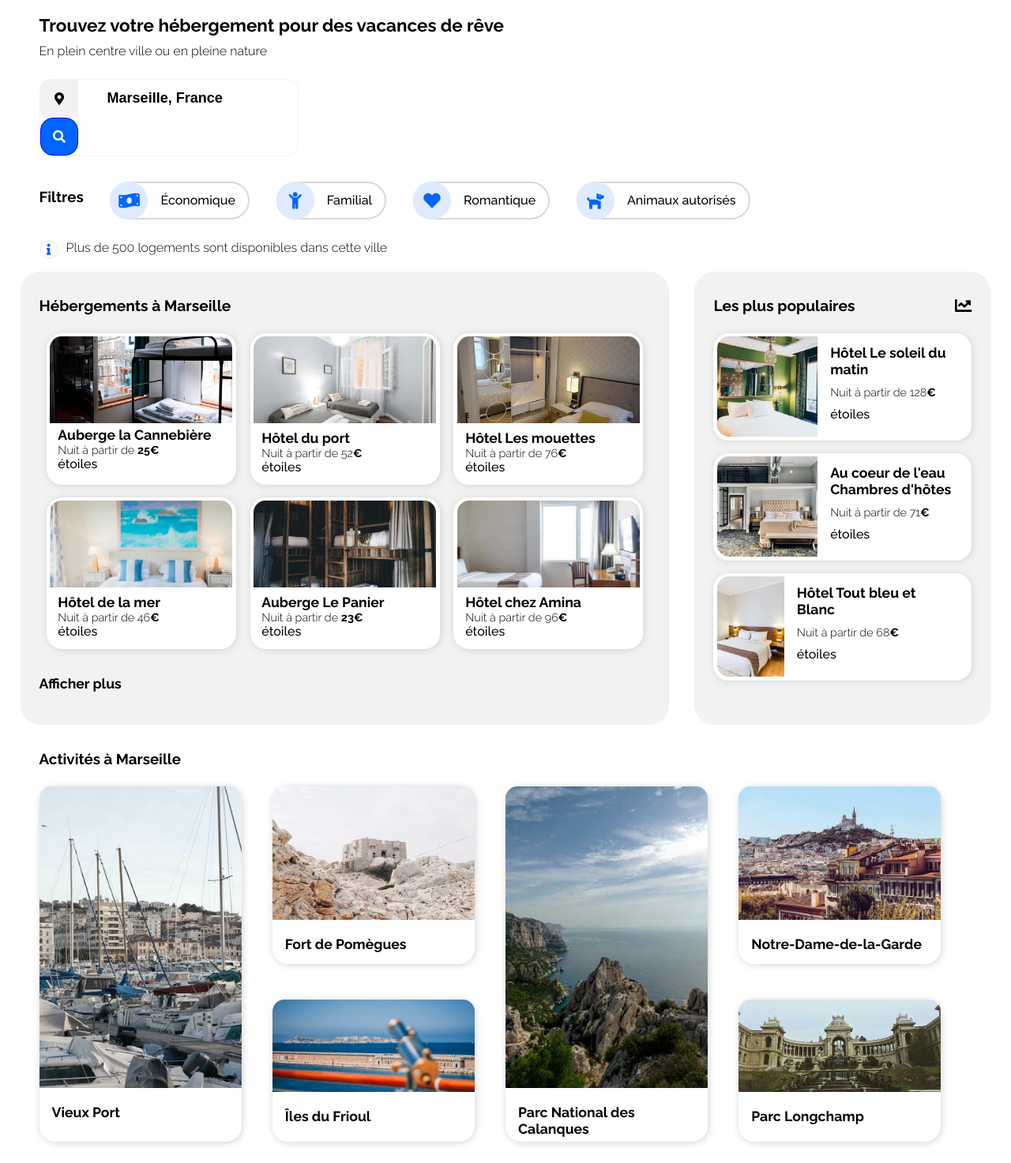
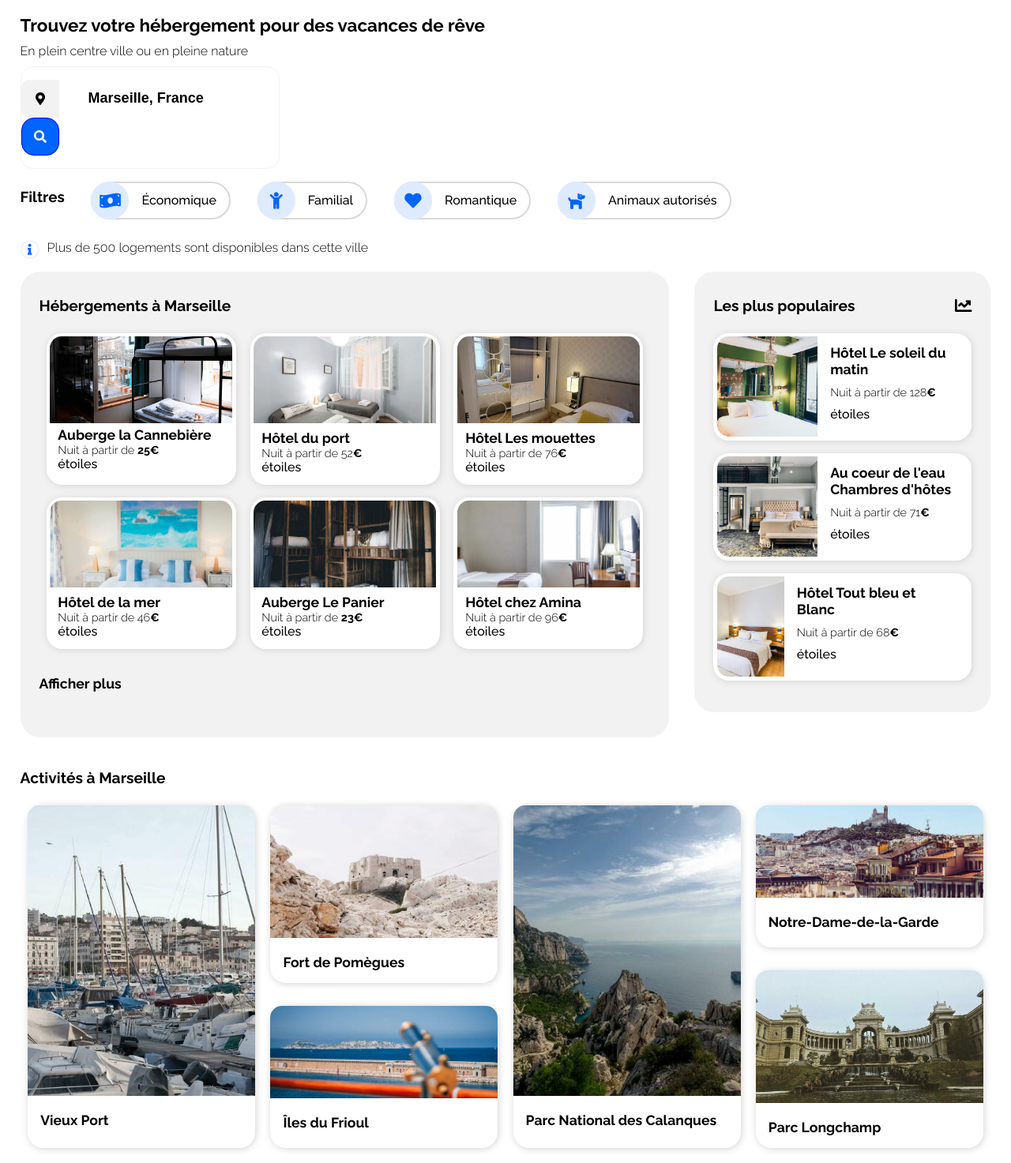
Before and after one commit to jbouheli/JocelinBouhelier_2_21052021, a plain HTML site: page index.html in a window 1280 px wide. Shown: the part 72-1545 px from the top of the page at 79% size. Drawn offline with Linux system fonts and the light colour scheme.

Commit message:
correction responsive

```diff
--- a/index.html
+++ b/index.html
@@ -33,6 +33,7 @@
                     </div>
                 </div>
                 <!-- Info header + barre de recherche -->
+                <div class="padding-bloc">
                     <div class="flex-wrap flex-around-column">
                         <div class="description">
                             <h1>Trouvez votre hébergement pour des vacances de rêve</h1>
@@ -79,6 +80,7 @@
                             </div>
                         </div>
                         <p class="text-info-bulle">Plus de 500 logements sont disponibles dans cette ville</p>
+                    </div>
                 </div>
             </header>
             <section>
@@ -184,7 +186,7 @@
                     <div class="bloc-act">
                         <div>
                             <div class="flex-between margin-titre">
-                                <h3>Activités à Marseille</h3>
+                                <h1>Activités à Marseille</h1>
                             </div>
                             <div class="bloc-card-act">
                                     <div class="column-act">
@@ -194,6 +196,8 @@
                                             <p class="text-gras">Vieux Port</p>
                                         </div>
                                     </div>
+                                    </div>
+                                    <div class="column-act">
                                         <div class="card-act cardAct2">
                                             <img class="img-act" src="Projet2-Reservia/images/activites/4_small/paul-hermann-QFTrLdQIRhI-unsplash.jpg" alt="img" />
                                             <div class="card-details-act">
@@ -214,13 +218,15 @@
                                             <p class="text-gras">Parc National des Calanques</p>
                                         </div>
                                     </div>
-                                    <div class="card-act cardAct2">
+                                    </div>
+                                    <div class="column-act">
+                                        <div class="card-act cardAct3">
                                             <img class="img-act" src="Projet2-Reservia/images/activites/4_small/florian-wehde-xW9e8gdotxI-unsplash.jpg" alt="img" />
                                             <div class="card-details-act">
                                                 <p class="text-gras">Notre-Dame-de-la-Garde</p>
                                             </div>
                                         </div>
-                                    <div class="card-act cardAct3">
+                                        <div class="card-act cardAct2">
                                             <img class="img-act" src="Projet2-Reservia/images/activites/4_small/lena-paulin-wH2-EJoDcV0-unsplash.jpg" alt="img" />
                                             <div class="card-details-act">
                                                 <p class="text-gras">Parc Longchamp</p>
--- a/styles.css
+++ b/styles.css
@@ -190,8 +190,13 @@ header {
 
 /* barre de recherche */
 
+.padding-bloc {
+    padding-left: 1.5em;
+    padding-right: 1.5em;
+}
+
 .description {
-    padding: 1em 1.5em 0 1.5em;
+    padding-top: 1em;
 }
 
 .description > p {
@@ -209,7 +214,8 @@ header {
 .search-bar {
     width: 20.5em;
     height: auto;
-    margin: 1em 1.5em;
+    padding-top: 1em;
+    padding-bottom: 1em;
     border: 1px solid #f2f2f2;
     border-radius: 1em;
 }
@@ -246,7 +252,8 @@ header {
 
 .filters {
     height: auto;
-    margin: 1em 1.5em;
+    padding-top: 1em;
+    padding-bottom: 1em;
 }
 
 .title-filters {
@@ -291,7 +298,6 @@ header {
 
 .info-bulle {
     display: flex;
-    padding-left: 1.5em;
     font-weight: 300;
 }
 
@@ -404,19 +410,22 @@ header {
 .bloc-card-act {
     display: flex;
     flex-flow: row wrap;
+    justify-content: space-around;
 }
 
 .card-act {
     width: 20.5em;
     height: 12em;
+    margin-bottom: 1em;
     background-color: white;
     border-radius: 20px;
     box-shadow: 1px 1px 10px rgb(211, 211, 211);
 }
 
 .column-act {
+    width: auto;
+    height: auto;
     justify-content: space-around;
-    margin-bottom: 1em;
 }
 
 .img-act {
@@ -452,6 +461,10 @@ header {
         padding-left: 2%;
         padding-right: 2%;
     }
+    .padding-bloc {
+        padding-left: 0;
+        padding-right: 0;
+    }
     .nav {
         order: 0;
         width: auto;
@@ -460,6 +473,7 @@ header {
     .signin {
         order: 1;
         margin-left: 1em;
+        padding: 0;
     }
     .item-lien {
         border-bottom: none;
@@ -474,6 +488,7 @@ header {
     }
     .conteneur-logo {
         width: auto;
+        padding: 0;
     }
     .filters {
         align-items: center;
@@ -486,36 +501,40 @@ header {
         flex-wrap: wrap;
         justify-content: space-between;
     }
-    .bloc-pop {
-        width: 375px;
-        border-radius: 25px;
-        order: 1;
-    }
     .bloc-heb {
         width: 100%;
         padding: 1.5em;
-        margin-right: 2em;
         flex: 2;
         justify-content: space-around;
         background-color: #f2f2f2;
         border-radius: 25px;
     }
+    .bloc-pop {
+        border-radius: 25px;
+        margin-bottom: 2em;
+    }
     .card-heb {
         width: 15em;
+    }
+    .card-pop {
+        width: auto;
+    }
+    .bloc-act {
+        padding: 0;
     }
     .bloc-act-main {
         display: flex;
         flex-wrap: wrap;
+        padding-top: 2em;
     }
     .column-act {
         display: flex;
-        height: 450px;
-        width: 80%;
         flex-flow: column wrap;
         justify-content: space-between;
+        height: 450px;
     }
     .cardAct {
-        width: 16em;
+        width: 18em;
         height: 100%;
         border-radius: 20px;
         box-shadow: 1px 1px 10px rgb(211, 211, 211);
@@ -524,7 +543,7 @@ header {
         height: 85%;
     }
     .cardAct2 {
-        width: 16em;
+        width: 18em;
         height: 50%;
         border-radius: 20px;
         box-shadow: 1px 1px 10px rgb(211, 211, 211);
@@ -533,15 +552,23 @@ header {
         height: 75%;
     }
     .cardAct3 {
-        width: 16em;
+        width: 18em;
         height: 40%;
         border-radius: 20px;
         box-shadow: 1px 1px 10px rgb(211, 211, 211);
     }
 }
 @media screen and (min-width: 780px) {
+    .bloc-pop {
+        width: 375px;
+        order: 1;
+        border-radius: 25px;
+    }
+    .bloc-heb {
+        margin-right: 2em;
+    }
     .cardAct {
-        width: 16em;
+        width: 18em;
         height: 100%;
         border-radius: 20px;
         box-shadow: 1px 1px 10px rgb(211, 211, 211);
@@ -550,7 +577,7 @@ header {
         height: 85%;
     }
     .cardAct2 {
-        width: 16em;
+        width: 18em;
         height: 50%;
         border-radius: 20px;
         box-shadow: 1px 1px 10px rgb(211, 211, 211);
@@ -559,7 +586,7 @@ header {
         height: 75%;
     }
     .cardAct3 {
-        width: 16em;
+        width: 18em;
         height: 40%;
         border-radius: 20px;
         box-shadow: 1px 1px 10px rgb(211, 211, 211);
@@ -571,8 +598,6 @@ header {
     }
     .column-act {
         display: flex;
-        height: 450px;
-        width: 50%;
         flex-flow: column wrap;
     }
     .sizeActivites {
@@ -593,7 +618,7 @@ header {
         height: 450px;
     }
     .cardAct {
-        width: 16em;
+        width: 18em;
         height: 100%;
         border-radius: 20px;
         box-shadow: 1px 1px 10px rgb(211, 211, 211);
@@ -602,7 +627,7 @@ header {
         height: 85%;
     }
     .cardAct2 {
-        width: 16em;
+        width: 18em;
         height: 50%;
         border-radius: 20px;
         box-shadow: 1px 1px 10px rgb(211, 211, 211);
@@ -611,7 +636,7 @@ header {
         height: 75%;
     }
     .cardAct3 {
-        width: 16em;
+        width: 18em;
         height: 40%;
         border-radius: 20px;
         box-shadow: 1px 1px 10px rgb(211, 211, 211);
```
Lines whose indentation alone changed are shown as unchanged.
